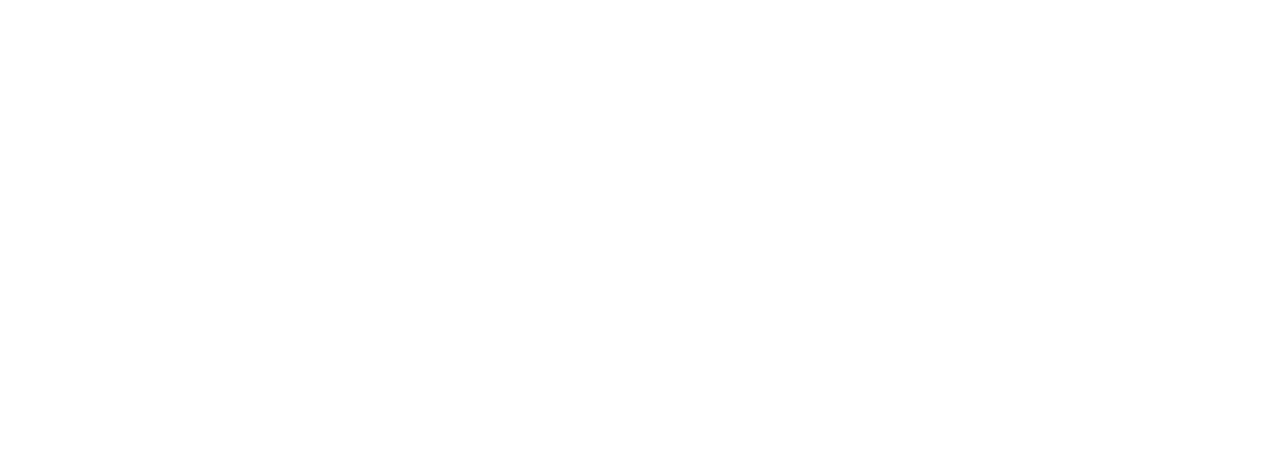
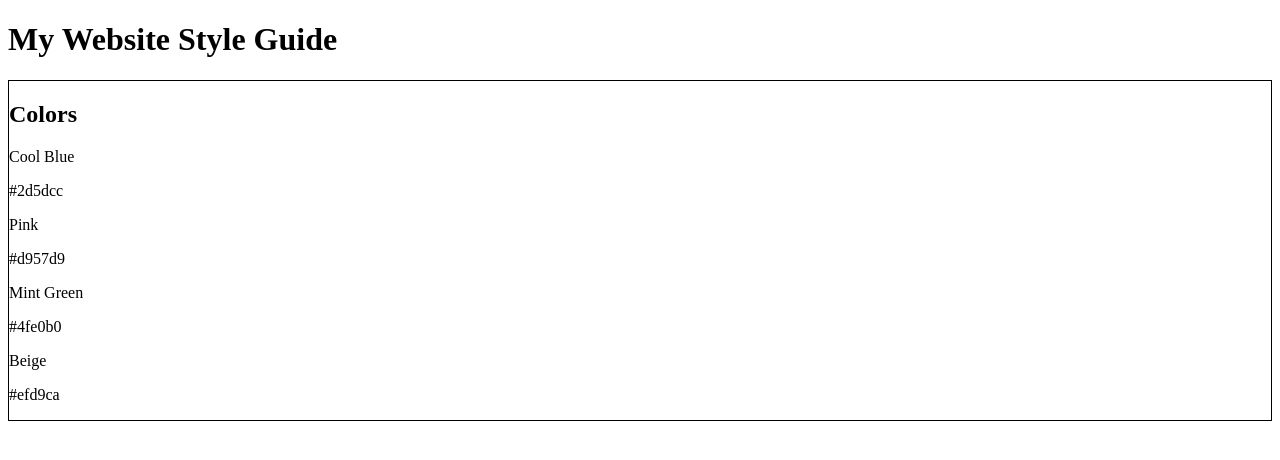
Before and after one commit to tenguterror/website-design-system, a plain HTML site: page index.html in a window 1280 px wide. Drawn offline with Linux system fonts and the light colour scheme.

Commit message:
Added content to colors and somee css as well

```diff
--- a/index.html
+++ b/index.html
@@ -4,11 +4,31 @@
     <meta charset="UTF-8" />
     <meta http-equiv="X-UA-Compatible" content="IE=edge" />
     <meta name="viewport" content="width=device-width, initial-scale=1.0" />
+    <link rel="stylesheet" href="styles.css">
     <title>StyleSheet</title>
   </head>
   <body>
     <main>
-
+      <h1>My Website Style Guide</h1>
+      <section class="colors">
+        <h2>Colors</h2>
+        <div class="blue">
+          <p>Cool Blue</p>
+          <p>#2d5dcc</p>
+        </div>
+        <div class="pink">
+          <p>Pink</p>
+          <p>#d957d9</p>
+        </div>
+        <div class="green">
+          <p>Mint Green</p>
+          <p>#4fe0b0</p>
+        </div>
+        <div class="beige">
+          <p>Beige</p>
+          <p>#efd9ca</p>
+        </div>
+      </section>
     </main>
   </body>
 </html>
--- a/styles.css
+++ b/styles.css
@@ -0,0 +1,7 @@
+* {
+  box-sizing: border-box;
+}
+
+.colors {
+  border: 1px solid;
+}
```
